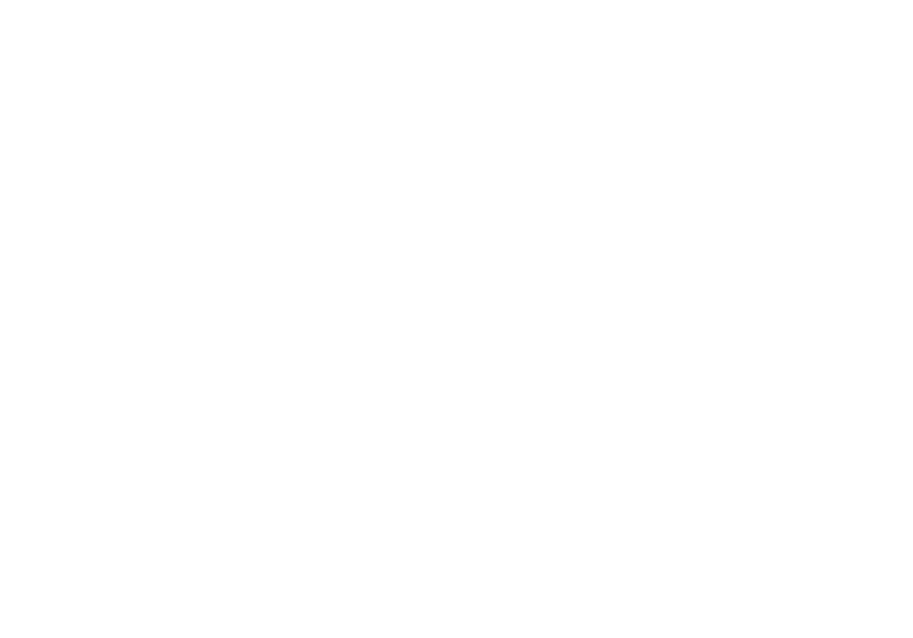
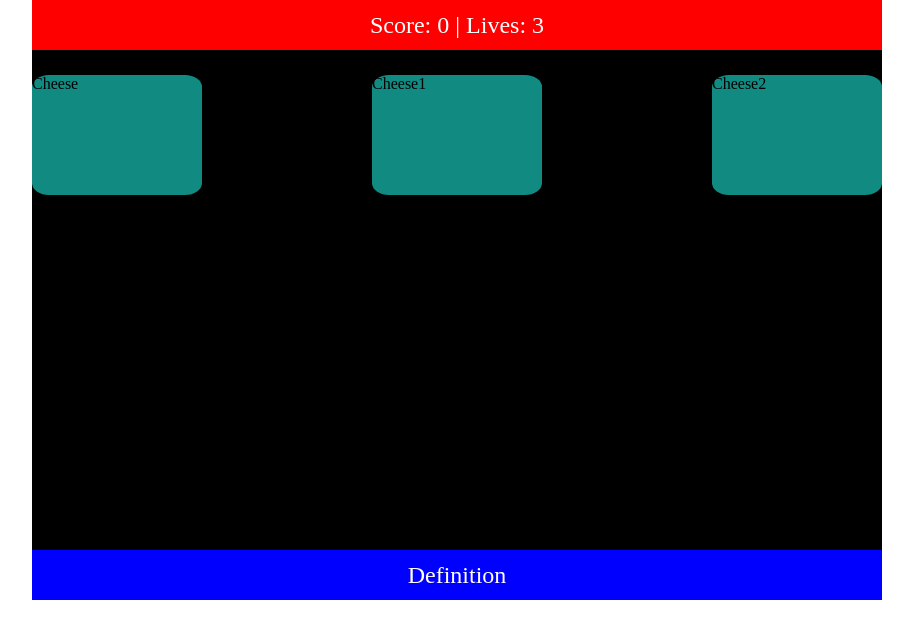
Before and after one commit to liandy1028/QuizletGame, a Next.js app in the folder apps/game/: page / in a window 1280 px wide. Shown: the top 638 px of the page, without its empty margins (183-1096 px from the left). Built offline with nearby package versions, Linux system fonts and the light colour scheme.

Commit message:
Project Setup

```diff
--- a/apps/game/package.json
+++ b/apps/game/package.json
@@ -9,10 +9,11 @@
     "lint": "next lint"
   },
   "dependencies": {
+    "dataset": "*",
     "next": "latest",
     "react": "^18.2.0",
     "react-dom": "^18.2.0",
-    "dataset": "*"
+    "styled-components": "^6.0.7"
   },
   "devDependencies": {
     "@types/node": "^17.0.12",
--- a/apps/game/pages/index.tsx
+++ b/apps/game/pages/index.tsx
@@ -1,68 +1,86 @@
-import Quizlet from 'dataset';
+
 import Fun from 'dataset/sets/Fun';
-import {
-  CardSide,
-  MediaType,
-  SerializedMedia,
-  SerializedMediaImage,
-  SerializedMediaText,
-  StudiableItem,
-} from 'dataset/types';
-import Image from 'next/image';
+import styled from 'styled-components';
 
-const IMAGE_HEIGHT = 100;
-const IMAGE_WIDTH = 120;
+// #region constants
+
+const GAME_HEIGHT = 500;
+const GAME_WIDTH = 850;
+const BAR_HEIGHT = 50;
+const CARD_HEIGHT = 120;
+const CARD_WIDTH = GAME_WIDTH / 5;
+
+// #endregion
+
+// #region css
+
+const Container = styled.div`
+  display: flex;
+  justify-content: center;
+`;
+
+const Box = styled.div`
+  height: ${(props) => props.height}px;
+  width: ${(props) => props.width}px;
+  top: ${(props) => props.top}px;
+  background-color: ${(props) => props.backgroundColor}px;
+  position: absolute;
+  overflow: hidden;
+  & span {
+    color: white;
+    font-size: 24px;
+    position: absolute;
+    top: 50%;
+    left: 50%;
+    transform: translate(-50%, -50%);
+    pointer-events: none;
+    text-align: center;
+  }
+`;
+
+const Card = styled.div`
+  height: ${(props) => props.height}px;
+  width: ${(props) => props.width}px;
+  position: relative;
+  background-color: #118b81;
+  border-radius: 10%;
+`;
+
+const Row = styled.div`
+  gap: ${(props) => props.gap}px;
+  top: ${(props) => props.top}px;
+  position: relative;
+  display: flex;
+  flex-direction: row;
+`;
+
+// #endregion
+
 export default function Game() {
-  // If you don't want SSR
-  if (typeof window !== 'undefined') return null;
 
-  // to get a specific Set
   const { disneyPrincessTrivia: quizletSet } = Fun.getAllSetsMap();
-  // const quizletSet = Quizlet.getRandomSet();
 
-  const renderMedia = (media: SerializedMedia) => {
-    switch (media.type) {
-      case MediaType.TEXT:
-        const { plainText } = media as SerializedMediaText;
-        return <div key={media.type}>{plainText}</div>;
-      case MediaType.IMAGE:
-        const { url } = media as SerializedMediaImage;
-        return (
-          <Image
-            alt="term image"
-            height={IMAGE_HEIGHT}
-            key={media.type}
-            src={url}
-            width={IMAGE_WIDTH}
-          />
-        );
-    }
-  };
-  const renderTerm = (studiableItem: StudiableItem) => (
-    <div key={studiableItem.id}>
-      {studiableItem.cardSides.map(cardSide => {
-        const { label, media } = cardSide;
-        return (
-          <div key={cardSide.sideId}>
-            {label}: {media.map(termMedia => renderMedia(termMedia))}
-          </div>
-        );
-      })}
-    </div>
-  );
+  /* if (typeof window !== 'undefined') return null; */
 
-  const renderTerms = (studiableItems: StudiableItem[]) => (
-    <>
-      <h3>({studiableItems.length} Terms)</h3>
-      {studiableItems.map(studiableItem => renderTerm(studiableItem))}
-    </>
-  );
+  const getCards = () => {
+
+  }
 
   return (
-    <div>
-      <h1>Your game title here!</h1>
-      <h2>Set used: {quizletSet.set.title}</h2>
-      {renderTerms(quizletSet.studiableItem)}
-    </div>
+    <Container>
+      <Box height={BAR_HEIGHT} width={GAME_WIDTH} top={0} backgroundColor="#FF0000;">
+        <span>Score: 0 | Lives: 3</span>
+      </Box>
+      <Box height={GAME_HEIGHT} width={GAME_WIDTH} top={BAR_HEIGHT} backgroundColor="#000000;">
+        <Row gap={CARD_WIDTH} top={25}>
+          <Card height={CARD_HEIGHT} width = {CARD_WIDTH}>Cheese</Card>
+          <Card height={CARD_HEIGHT} width = {CARD_WIDTH}>Cheese1</Card>
+          <Card height={CARD_HEIGHT} width = {CARD_WIDTH}>Cheese2</Card>
+        </Row>
+      </Box>
+      <Box height={BAR_HEIGHT} width={GAME_WIDTH} top={BAR_HEIGHT + GAME_HEIGHT} backgroundColor="#0000FF;">
+        <span>Definition</span>
+      </Box>
+    </Container>
   );
 }
--- a/packages/dataset/sets/Base.ts
+++ b/packages/dataset/sets/Base.ts
@@ -9,7 +9,7 @@ export default class Base {
     return sets;
   }
 
-  protected static _getAllSetsMap<TKey>(setMap: {
+protected static _getAllSetsMap<TKey>(setMap: {
     [key in keyof TKey]: Object;
   }): {
     [key in keyof TKey]: Dataset;
```
Also changed, not shown: package.json (+4 -4 lines), 2 other files (tests, documents, lock files or other folders).
